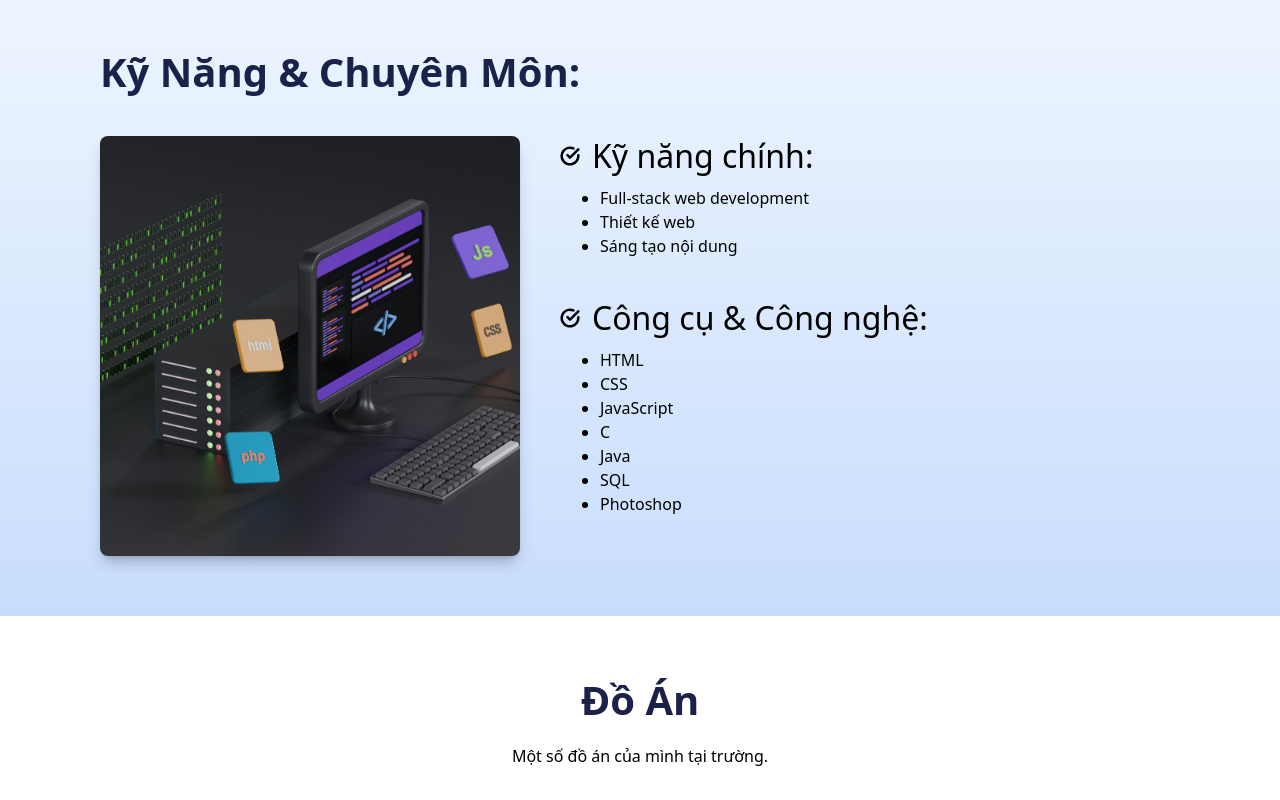
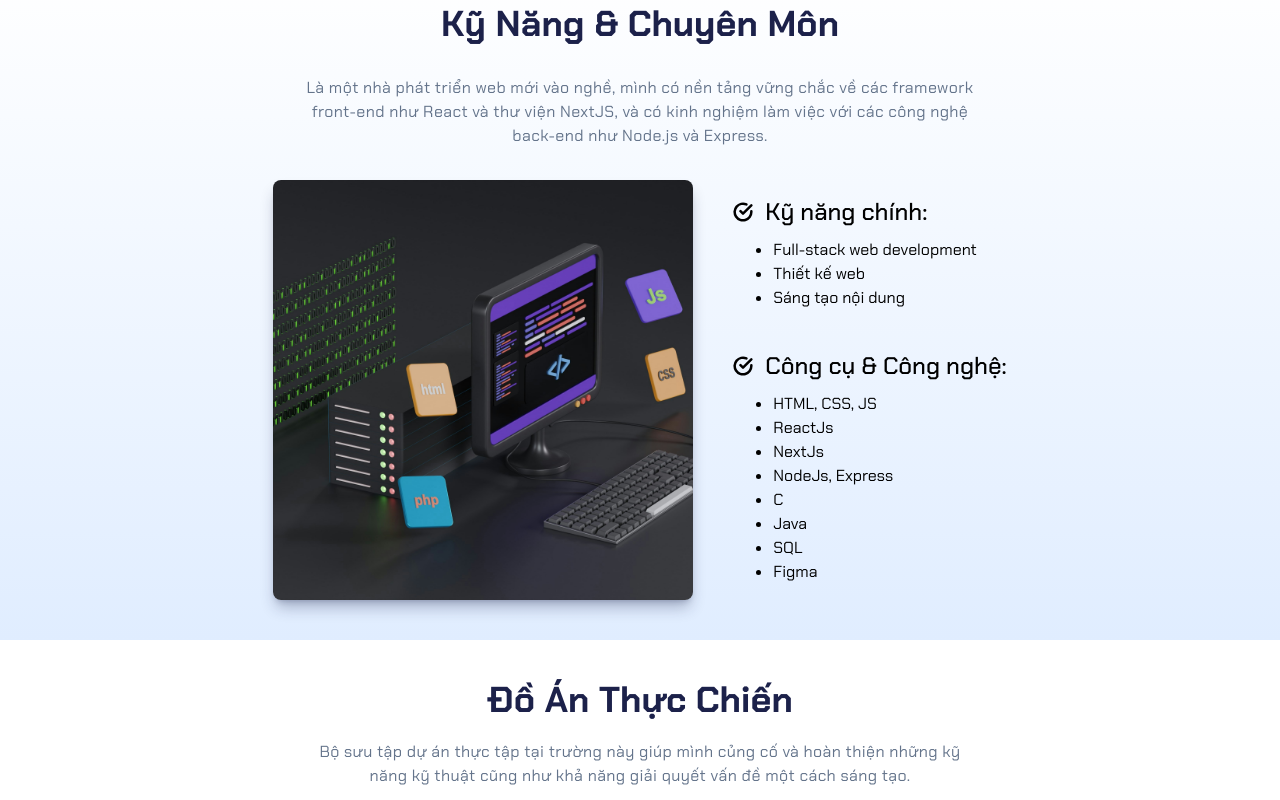
Before and after one commit to sissyMai/simple-portfolio-with-html-css, a plain HTML site: page index.html in a window 1280 px wide. Shown: the part 860-1660 px from the top of the page. Drawn offline with Linux system fonts and the light colour scheme; a script that the page names is missing.

Commit message:
small font, colors & layout grooming

```diff
--- a/index.html
+++ b/index.html
@@ -6,6 +6,12 @@
     <title>My simple portfolio</title>
     <meta name="viewport" content="width=device-width, initial-scale=1" />
     <link rel="stylesheet" type="text/css" media="screen" href="main.css" />
+    <link rel="preconnect" href="https://fonts.googleapis.com" />
+    <link rel="preconnect" href="https://fonts.gstatic.com" crossorigin />
+    <link
+      href="https://fonts.googleapis.com/css2?family=Chakra+Petch:ital,wght@0,300;0,400;0,500;0,600;0,700;1,300;1,400;1,500;1,600;1,700&display=swap"
+      rel="stylesheet"
+    />
     <script src="main.js"></script>
   </head>
 
@@ -25,7 +31,7 @@
               <div class="badge">Lập trình web, mobile app</div>
               <div class="badge">Fullstack developer</div>
             </div>
-            <p id="header-leftCol-p">
+            <p>
               Mong muốn ứng tuyển vị trí Junior Developer trong lĩnh vực phát
               triển web và mobile apps.
             </p>
@@ -53,7 +59,7 @@
     <section class="container" style="background-color: var(--primary-color)">
       <div id="AboutMeContainer">
         <h1 class="sectionTitle" style="color: white">Giới Thiệu Bản Thân</h1>
-        <p style="text-align: center; max-width: 620px">
+        <p class="sectionDescription" style="color: rgba(255, 255, 255, 0.8)">
           Xin chào! Mình là sinh viên năm cuối trường đại học CNTT. Mình có niềm
           đam mê với công việc lập trình và vô cùng yêu thích việc tạo ra các
           trang web và mobile app hiện đại và có tính ứng dụng cao.
@@ -75,7 +81,13 @@
     <!-- Skills -->
     <section class="container" style="background-image: var(--gradient-color)">
       <div id="SkillsContainer">
-        <h1 class="sectionTitle">Kỹ năng & Chuyên môn:</h1>
+        <h1 class="sectionTitle">Kỹ năng & Chuyên môn</h1>
+
+        <p class="sectionDescription">
+          Là một nhà phát triển web mới vào nghề, mình có nền tảng vững chắc về
+          các framework front-end như React và thư viện NextJS, và có kinh
+          nghiệm làm việc với các công nghệ back-end như Node.js và Express.
+        </p>
 
         <div id="skillMainContent">
           <img
@@ -112,13 +124,14 @@
               </div>
 
               <ul class="listStyle">
-                <li>HTML</li>
-                <li>CSS</li>
-                <li>JavaScript</li>
+                <li>HTML, CSS, JS</li>
+                <li>ReactJs</li>
+                <li>NextJs</li>
+                <li>NodeJs, Express</li>
                 <li>C</li>
                 <li>Java</li>
                 <li>SQL</li>
-                <li>Photoshop</li>
+                <li>Figma</li>
               </ul>
             </div>
           </div>
@@ -147,13 +160,22 @@
               gap: 20px;
             "
           >
-            <h1 class="sectionTitle">Đồ Án</h1>
-            <p>Một số đồ án của mình tại trường.</p>
+            <h1 class="sectionTitle">Đồ Án Thực Chiến</h1>
+            <p class="sectionDescription">
+              Bộ sưu tập dự án thực tập tại trường này giúp mình củng cố và hoàn
+              thiện những kỹ năng kỹ thuật cũng như khả năng giải quyết vấn đề
+              một cách sáng tạo.
+            </p>
           </div>
         </div>
 
         <!-- cards -->
         <div id="projectCardsContainer">
+          <a
+            href="https://github.com/sissyMai/simple-portfolio-with-html-css.git"
+            target="_blank"
+            rel="noopener noreferrer"
+          >
             <div class="projectCard">
               <img class="projectCardImg" src="./assets/todoList.jpg" />
               <div class="projectCardTitles">
@@ -161,7 +183,13 @@
                 <h2 class="cardTitle">Todo List</h2>
               </div>
             </div>
+          </a>
 
+          <a
+            href="https://github.com/sissyMai/simple-portfolio-with-html-css.git"
+            target="_blank"
+            rel="noopener noreferrer"
+          >
             <div class="projectCard">
               <img class="projectCardImg" src="./assets/mobileApp.jpg" />
               <div class="projectCardTitles">
@@ -169,7 +197,13 @@
                 <h2 class="cardTitle">Trang thông tin công nghệ</h2>
               </div>
             </div>
+          </a>
 
+          <a
+            href="https://github.com/sissyMai/simple-portfolio-with-html-css.git"
+            target="_blank"
+            rel="noopener noreferrer"
+          >
             <div class="projectCard">
               <img class="projectCardImg" src="./assets/webDesign.jpg" />
               <div class="projectCardTitles">
@@ -177,6 +211,7 @@
                 <h2 class="cardTitle">Spotify Clone</h2>
               </div>
             </div>
+          </a>
         </div>
       </div>
     </section>
--- a/main.css
+++ b/main.css
@@ -107,23 +107,6 @@ section {
 	display: block;
 }
 
-html {
-	--text-color: rgb(28, 33, 74);
-	--text-color-code: 28, 33, 74;
-	--text-neutral-color: rgb(100, 116, 139);
-	--primary-color: rgb(84, 115, 237);
-	--foreground-color: rgb(238, 245, 255);
-	--gradient-color: linear-gradient(#eef5ff, #c8ddfd);
-}
-
-body {
-	max-width: 1536px;
-	margin: auto;
-	font-size: 16px;
-	line-height: 24px;
-	font-family: system-ui, -apple-system, BlinkMacSystemFont, 'Segoe UI', Roboto, Oxygen, Ubuntu, Cantarell, 'Open Sans', 'Helvetica Neue', sans-serif;
-}
-
 ol,
 ul {
 	list-style: none;
@@ -151,7 +134,26 @@ table {
 	CSS
 ===============*/
 html {
+	--text-color: rgb(28, 33, 74);
+	--text-color-code: 28, 33, 74;
+	--text-color-subheader: rgb(47, 59, 128);
+	--text-neutral-color: rgb(100, 116, 139);
+	--primary-color: rgb(84, 115, 237);
+	--primary-color-light: rgb(224, 237, 255);
+	--foreground-color: #ffffff;
+	--gradient-color: linear-gradient(var(--foreground-color), var(--primary-color-light));
+	/* --gradient-color: linear-gradient(#5473ed 20%, transparent 100%); */
 	scroll-behavior: smooth;
+}
+
+body {
+	max-width: 1536px;
+	margin: auto;
+	font-size: 16px;
+	line-height: 24px;
+	font-family: "Chakra Petch", sans-serif;
+	font-weight: 400;
+	font-style: normal;
 }
 
 a {
@@ -167,8 +169,9 @@ hr {
 }
 
 .sectionTitle {
-	font-size: 40px;
-	line-height: 48px;
+	/* font-size: 36px; line-height: 40px */
+	font-size: 2.25rem;
+	line-height: 2.5rem;
 	font-weight: bold;
 	color: var(--text-color);
 	text-transform: capitalize;
@@ -194,6 +197,7 @@ hr {
 	gap: 12px
 }
 
+
 #badgeWrapper {
 	display: flex;
 	gap: 6px;
@@ -212,14 +216,14 @@ hr {
 
 #avarImgWrapper {
 	border-radius: 100px;
-	width: 100px;
-	height: 100px;
+	width: 118px;
+	height: 118px;
 	overflow: clip;
 }
 
 #avarImg {
-	width: 100px;
-	height: 100px;
+	width: 118px;
+	height: 118px;
 	object-fit: cover;
 }
 
@@ -233,7 +237,7 @@ hr {
 	line-height: 16px;
 	color: var(--text-color);
 	padding: 4px 8px;
-	background-color: var(--foreground-color);
+	background-color: var(--primary-color-light);
 	border-radius: 4px;
 }
 
@@ -245,6 +249,14 @@ hr {
 	flex-direction: column;
 	gap: 32px;
 	align-items: center;
+}
+
+.sectionDescription {
+	text-align: center;
+	max-width: 672px;
+	line-height: 1.5rem;
+	letter-spacing: 0.025em;
+	color: var(--text-neutral-color);
 }
 
 #CVButton {
@@ -295,7 +307,12 @@ hr {
 #ProjectContainer {
 	display: flex;
 	flex-direction: column;
-	gap: 40px;
+	gap: 32px;
+}
+
+#ProjectContainer p {
+	max-width: 672px;
+	text-align: center;
 }
 
 #projectImg {
@@ -344,7 +361,7 @@ hr {
 }
 
 .cardTitle {
-	font-size: 20px;
+	font-size: 18px;
 	font-weight: 500;
 	line-height: 28px;
 	text-transform: capitalize;
@@ -356,7 +373,8 @@ hr {
 #SkillsContainer {
 	display: flex;
 	flex-direction: column;
-	gap: 40px;
+	gap: 32px;
+	align-items: center;
 }
 
 #skillImg {
@@ -364,19 +382,22 @@ hr {
 	height: 420px;
 	object-fit: cover;
 	border-radius: 8px;
-	box-shadow: 0 10px 15px -3px rgb(0 0 0 / 0.2), 0 4px 6px -4px rgb(0 0 0 / 0.2);
+	box-shadow: 0 10px 15px -3px rgba(var(--text-color-code), 0.3), 0 4px 6px -4px rgba(var(--text-color-code), 0.3);
 }
 
 #skillMainContent {
 	display: flex;
-	gap: 40px
+	gap: 40px;
+	justify-content: center;
+	align-items: center;
 }
 
 .skillSubTitle {
-	font-size: 32px;
+	font-size: 1.5rem;
+	/* 24px */
+	line-height: 2rem;
+	/* 32px */
 	font-weight: 500;
-	line-height: 40px;
-	width: 100%;
 }
 
 .listStyle {
@@ -421,11 +442,12 @@ hr {
 	}
 
 	.container {
-		padding: 60px 100px;
+		padding: 40px 100px;
 	}
 
-	#header-leftCol-p {
-		text-align: center
+	#leftHeaderTitles p {
+		text-align: center;
+		max-width: 320px;
 	}
 }
 
@@ -442,7 +464,7 @@ hr {
 	}
 
 	.container {
-		padding: 16px 16px;
+		padding: 32px 16px;
 	}
 
 	.headerTitle {
```
Also changed, not shown: assets/coverImage.png (added). Lines whose indentation alone changed are shown as unchanged.
